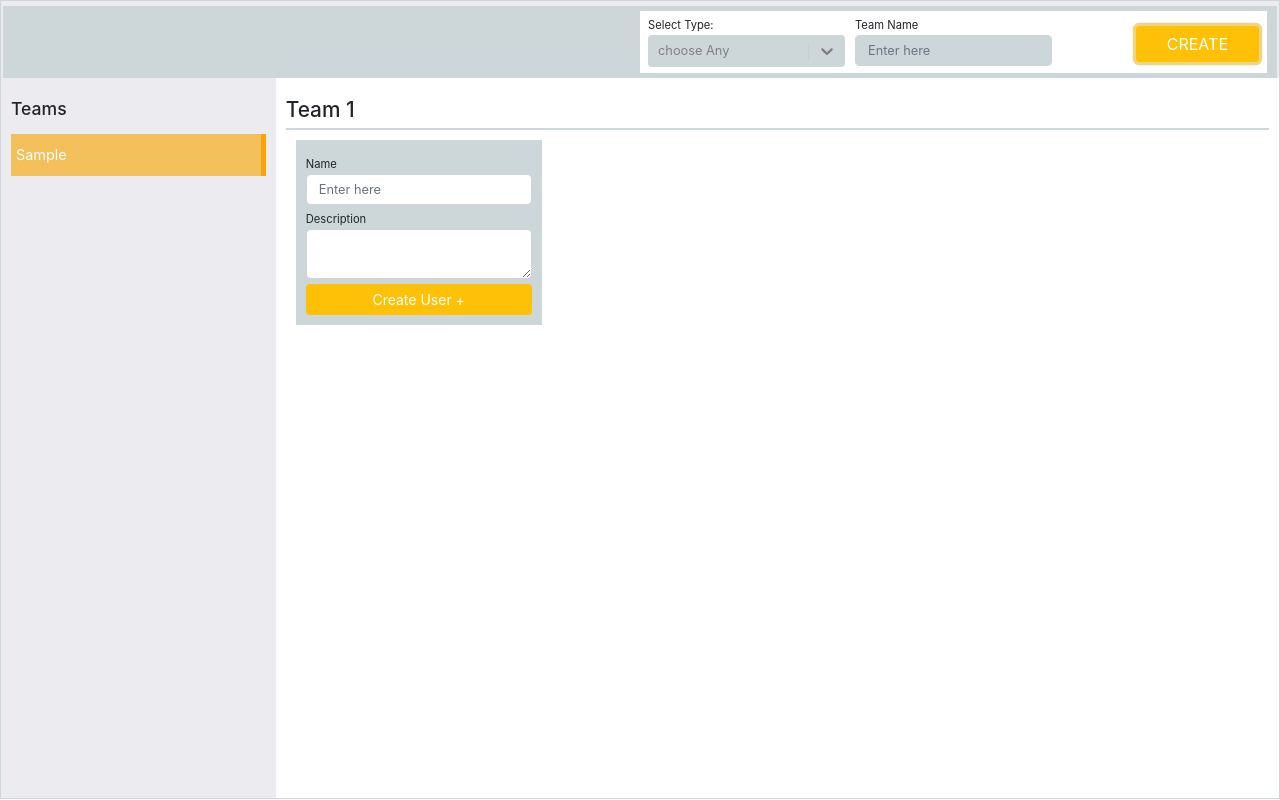
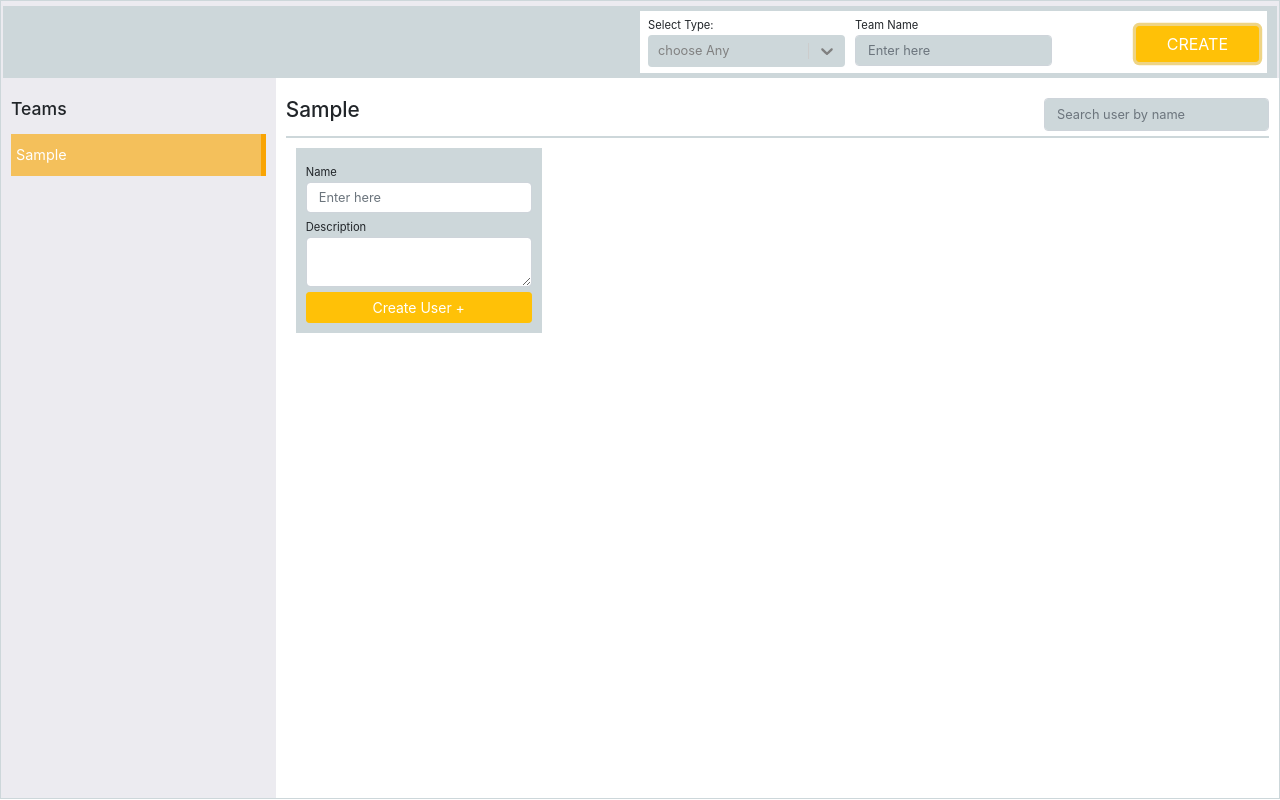
Before and after one commit to Manishkumar1996/Manishkumar1996.github.io, a React (Create React App) app: page / in a window 1280 px wide. Both pictures are taken after typing "Sample" into the empty fields and a click on the button "CREATE". Built offline with nearby package versions, Linux system fonts and the light colour scheme.

Commit message:
ADDED: user search, user update

```diff
--- a/public/index.html
+++ b/public/index.html
@@ -9,7 +9,6 @@
     <meta name="theme-color" content="#000000" />
     <meta name="description" content="Web site created using create-react-app"/>
 
-    <link rel="apple-touch-icon" href="%PUBLIC_URL%/logo192.png" />
     <link rel="manifest" href="%PUBLIC_URL%/manifest.json" />
 
     <!--  Bootstrap css  -->
--- a/src/actions/dashboard/dashboard.js
+++ b/src/actions/dashboard/dashboard.js
@@ -1,5 +1,6 @@
 export const CREATE_TEAM = 'CREATE_TEAM';
 export const CREATE_USER = 'CREATE_USER';
+export const UPDATE_USER = 'UPDATE_USER';
 export const DELETE_USER = 'DELETE_USER';
 export const SELECT_TEAM = 'SELECT_TEAM';
 
@@ -14,6 +15,11 @@ export const createUser = (data) => ({
     data
 });
 
+export const updateUser = (data) => ({
+    type: UPDATE_USER,
+    data
+});
+
 export const deleteUser = (data) => ({
     type: DELETE_USER,
     data
--- a/src/components/cards/UserCard/UserCard.js
+++ b/src/components/cards/UserCard/UserCard.js
@@ -3,8 +3,8 @@ import {withRouter} from 'react-router-dom';
 import {bindActionCreators} from "redux";
 import {connect} from "react-redux";
 import PropTypes from "prop-types";
-import {margeObjectInList} from "../../../utils";
-import {createUser, deleteUser} from "../../../actions/dashboard/dashboard";
+
+import {createUser, deleteUser, updateUser} from "../../../actions/dashboard/dashboard";
 
 
 class UserCard extends React.Component {
@@ -41,32 +41,31 @@ class UserCard extends React.Component {
     }
 
     handleChangeDescription = (e) => {
-        this.setState({user_description: e.target.value});
+        this.setState({
+            user_description: e.target.value
+        }, () => {
+            this.handleUpdateUser();
+        });
         e.target.style.height = 'auto';
         e.target.style.height = (e.target.scrollHeight) + 'px';
     }
 
+    handleUpdateUser = () => {
+        let {user} = this.props;
+        if (user.id) {
+            this.props.updateUser({user: {...user, ...this.state}});
+        }
+    }
+
     handleCreate = (e) => {
         e.preventDefault();
-
-        let {dashboard: {list, selectId}} = this.props;
-        let team = list.filter(t => t.id === selectId)[0];
-
-        team.users = [{...this.state, id: `user_${team.users.length}`}, ...team.users];
-        let margedList = margeObjectInList(list, team);
-        this.props.createUser({list: margedList});
-
+        this.props.createUser({user: {...this.state}});
         this.setState({user_name: '', user_description: ''});
     }
 
     handleDelete = () => {
-        let {user, dashboard: {list, selectId}} = this.props;
-        let team = list.filter(t => t.id === selectId)[0];
-        let Users = team.users.filter(u => u.id !== user.id);
-        team.users = Users;
-
-        let margedList = margeObjectInList(list, team);
-        this.props.deleteUser({list: margedList});
+        let {user} = this.props;
+        this.props.deleteUser({user});
     }
 
     render() {
@@ -81,7 +80,7 @@ class UserCard extends React.Component {
                         <input type="text" className="form-control" placeholder="Enter here"
                                value={user_name || ''} required
                                onChange={(e) =>
-                                   this.setState({user_name: e.target.value})}/>
+                                   this.setState({user_name: e.target.value}, this.handleUpdateUser)}/>
                     </div>
 
                     <div className="form-group">
@@ -113,6 +112,7 @@ const mapStateToProps = (state) => ({
 const mapDispatchToProps = (dispatch) => bindActionCreators({
     createUser,
     deleteUser,
+    updateUser,
 }, dispatch);
 
 export default connect(mapStateToProps, mapDispatchToProps)(withRouter(UserCard));
--- a/src/components/headers/DashboardHeader/DashboardHeader.js
+++ b/src/components/headers/DashboardHeader/DashboardHeader.js
@@ -4,6 +4,7 @@ import {bindActionCreators} from "redux";
 import {connect} from "react-redux";
 import Select from "react-select";
 import {createTeam} from "../../../actions/dashboard/dashboard";
+import {randomIdGenerate} from "../../../utils";
 
 
 class DashboardHeader extends React.Component {
@@ -32,8 +33,7 @@ class DashboardHeader extends React.Component {
 
     handleCreateTeam = (e) => {
         e.preventDefault();
-        let {dashboard: {list}} = this.props
-        this.props.createTeam({id: `team_${list.length}`, ...this.state});
+        this.props.createTeam({id: randomIdGenerate('team_'), ...this.state});
         this.setState({team_type: '', team_name: ''});
     }
 
@@ -51,7 +51,7 @@ class DashboardHeader extends React.Component {
                                     <label htmlFor="pwd">Select Type:</label>
                                     <Select className="custom-react-select" options={this.teamList}
                                             placeholder="choose Any"
-                                            value={this.teamList.filter(team => team.value === team_type)[0]}
+                                            value={this.teamList.filter(team => team.value === team_type)[0] || ''}
                                             onChange={({value}) => this.setState({team_type: value})}/>
                                 </div>
                                 <div className="form-group col">
@@ -76,9 +76,7 @@ class DashboardHeader extends React.Component {
     }
 }
 
-const mapStateToProps = (state) => ({
-    dashboard: state.dashboard.dashboard
-});
+const mapStateToProps = (state) => ({});
 
 const mapDispatchToProps = (dispatch) => bindActionCreators({
     createTeam,
--- a/src/components/others/UserCardContainer/UserCardContainer.js
+++ b/src/components/others/UserCardContainer/UserCardContainer.js
@@ -4,13 +4,16 @@ import {bindActionCreators} from "redux";
 import {connect} from "react-redux";
 
 import UserCard from "../../cards/UserCard";
+import {isStringIncludes} from "../../../utils";
 
 
 class UserCardContainer extends React.Component {
 
     constructor(props) {
         super(props);
-        this.state = {};
+        this.state = {
+            search: '',
+        };
     }
 
     componentDidMount() {
@@ -19,18 +22,26 @@ class UserCardContainer extends React.Component {
 
     render() {
         let {dashboard: {list, selectId}} = this.props;
-        if (!selectId) return (
-            <div className="user-card-container">
-                <h2 className="user-container-heading">Team 1</h2>
-            </div>
-        );
+        let {search} = this.state;
+        if (!selectId) return null;
 
         let team = list.filter(t => t.id === selectId)[0];
         let users = team.users || []
 
+        if (!!search) {
+            users = users.filter(u => isStringIncludes(u, search));
+        }
+
         return (
             <div className="user-card-container">
-                <h2 className="user-container-heading">Team 1</h2>
+                <div className="d-flex justify-content-between user-card-container-header">
+                    <h2 className="user-container-heading">{team.team_name}</h2>
+                    <input type="text" className="form-control" placeholder="Search user by name"
+                           value={search || ''}
+                           onChange={(e) =>
+                               this.setState({search: e.target.value}
+                               )}/>
+                </div>
                 <div className="user-cards">
                     <UserCard/>
 
--- a/src/reducers/dashboard/dashboard.js
+++ b/src/reducers/dashboard/dashboard.js
@@ -1,48 +1,11 @@
 import {
     CREATE_TEAM,
     CREATE_USER,
+    UPDATE_USER,
     DELETE_USER,
     SELECT_TEAM,
 } from '../../actions/dashboard/dashboard';
-import {selectByDefault} from "../../utils";
-
-let LIST = [
-    {
-        id: 'team_0',
-        team_name: 'Manish',
-        team_type: 'team',
-        users: [
-            {
-                id: 'user_0',
-                user_name: 'Kumar',
-                user_description: 'Hello, Manish Kumar Prajapat',
-            },
-            {
-                id: 'user_1',
-                user_name: 'Prajapat',
-                user_description: 'Hello, Manish Kumar',
-            }
-        ]
-    },
-    {
-        id: 'team_1',
-        team_name: 'Kumar',
-        team_type: 'team',
-        users: [
-            {
-                id: 'user_0',
-                user_name: 'manish kumar',
-                user_description: 'Hello, Kumar Prajapat',
-            },
-            {
-                id: 'user_1',
-                user_name: 'ravi kumar',
-                user_description: 'Hello, Manish',
-            }
-        ]
-    }
-];
-
+import {selectByDefault, userCreate, userDelete, userUpdate} from "../../utils";
 
 const initialState = {
     selectId: '',
@@ -64,9 +27,11 @@ const reducer = (state = initialState, action) => {
                 selectId: selectByDefault([...state.list, action.data], state.selectId)
             };
         case CREATE_USER:
-            return {...state, list: action.data.list};
+            return {...state, list: userCreate(state.list, state.selectId, action.data.user)};
+        case UPDATE_USER:
+            return {...state, list: userUpdate(state.list, state.selectId, action.data.user)};
         case DELETE_USER:
-            return {...state, list: action.data.list};
+            return {...state, list: userDelete(state.list, state.selectId, action.data.user)};
         case SELECT_TEAM:
             return {...state, selectId: action.data.id};
 
--- a/src/scss/components/others/_usercardcontainer.scss
+++ b/src/scss/components/others/_usercardcontainer.scss
@@ -4,11 +4,27 @@
   display: flex;
   flex-direction: column;
 
+  .user-card-container-header {
+    border-bottom: 2px solid $primary-color;
+    margin-bottom: 10px;
+    padding-bottom: 5px;
+
+    .form-control {
+      font-size: 0.8em;
+      background-color: $primary-color;
+      padding: 0 .75rem;
+      width: auto;
+
+      &:focus {
+        background-color: $primary-color;
+        border-color: #ced4da;
+        box-shadow: none;
+      }
+    }
+  }
+
   .user-container-heading {
     font-size: 1.3em;
-    margin-bottom: 10px;
-    padding-bottom: 5px;
-    border-bottom: 2px solid $primary-color;
   }
 
   .user-cards {
--- a/src/utils.js
+++ b/src/utils.js
@@ -1,4 +1,6 @@
-import React from "react";
+export const randomIdGenerate = (key) => {
+    return key + Math.random().toString(36).substr(2, 9);
+};
 
 export const margeObjectInList = (list, object) => {
     for (let i = 0; i < list.length - 1; i++) {
@@ -15,3 +17,25 @@ export const selectByDefault = (list, selectId) => {
     }
     return selectId
 };
+
+export const userCreate = (list, selectId, user) => {
+    let team = list.filter(t => t.id === selectId)[0];
+    team.users = [{...user, id: randomIdGenerate('user_')}, ...team.users];
+    return margeObjectInList(list, team);
+};
+
+export const userUpdate = (list, selectId, user) => {
+    let team = list.filter(t => t.id === selectId)[0];
+    team.users = team.users.map(u => u.id === user.id ? user : u);
+    return margeObjectInList(list, team);
+};
+
+export const userDelete = (list, selectId, user) => {
+    let team = list.filter(t => t.id === selectId)[0];
+    team.users = team.users.filter(u => u.id !== user.id);
+    return margeObjectInList(list, team);
+};
+
+export const isStringIncludes = (user, search) => {
+    return (user.user_name).toLowerCase().includes((search).toLowerCase());
+};
```
Also changed, not shown: public/manifest.json, 22 other files (tests, documents, lock files or other folders).
